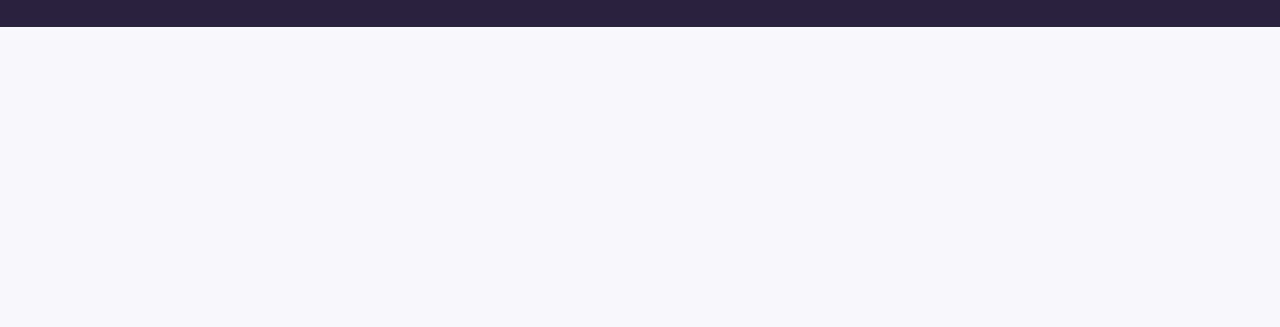
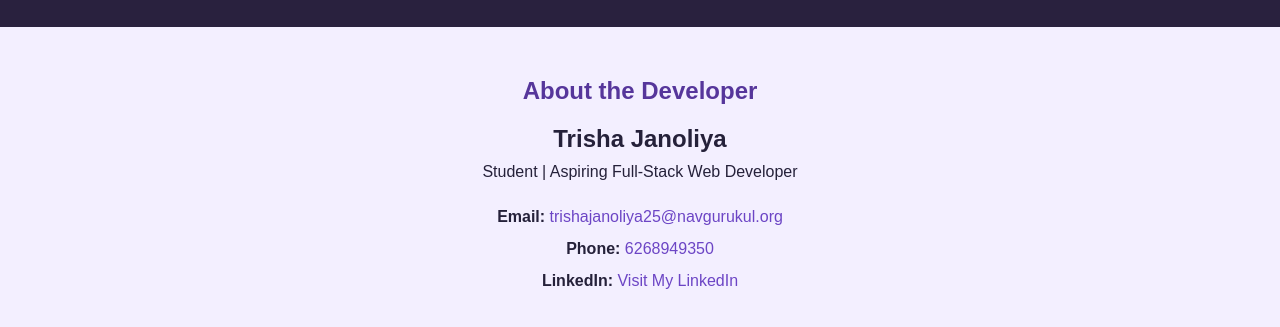
Before and after one commit to trishajanoliya25-arch/SkillSwap, a website: page public/index.html in a window 1280 px wide. Shown: the part 1296-1623 px from the top of the page. Before the commit the page ends 1323 px from the top, so only its background shows below. Drawn offline with Linux system fonts and the light colour scheme.

Commit message:
Add developer contact details

```diff
--- a/public/index.html
+++ b/public/index.html
@@ -83,6 +83,36 @@
         <p>Learn Together. Grow Together.</p>
         <p>© 2026 Skill Exchange Platform</p>
     </footer>
+
+<section class="contact-section" id="contact">
+    <h2>About the Developer</h2>
+
+    <h3>Trisha Janoliya</h3>
+    <p>Student | Aspiring Full-Stack Web Developer</p>
+
+    <div class="contact-details">
+        <p>
+            <strong>Email:</strong>
+            <a href="mailto:trishajanoliya25@navgurukul.org">
+                trishajanoliya25@navgurukul.org
+            </a>
+        </p>
+
+        <p>
+            <strong>Phone:</strong>
+            <a href="tel:6268949350">6268949350</a>
+        </p>
+
+        <p>
+            <strong>LinkedIn:</strong>
+            <a href="https://www.linkedin.com/in/trisha-janoliya-a35527413/"
+               target="_blank">
+                Visit My LinkedIn
+            </a>
+        </p>
+    </div>
+</section>
+
 <script src="script.js"></script>
 </body>
 </html>
--- a/public/style.css
+++ b/public/style.css
@@ -194,3 +194,34 @@ footer {
     border-radius: 6px;
     cursor: pointer;
 }
+
+
+.contact-section {
+    background: #f3efff;
+    padding: 50px 20px;
+    text-align: center;
+}
+
+.contact-section h2 {
+    color: #56369b;
+    margin-bottom: 20px;
+}
+
+.contact-section h3 {
+    font-size: 24px;
+    margin-bottom: 10px;
+}
+
+.contact-details {
+    margin-top: 20px;
+    line-height: 2;
+}
+
+.contact-details a {
+    color: #6c45c5;
+    text-decoration: none;
+}
+
+.contact-details a:hover {
+    text-decoration: underline;
+}
```
